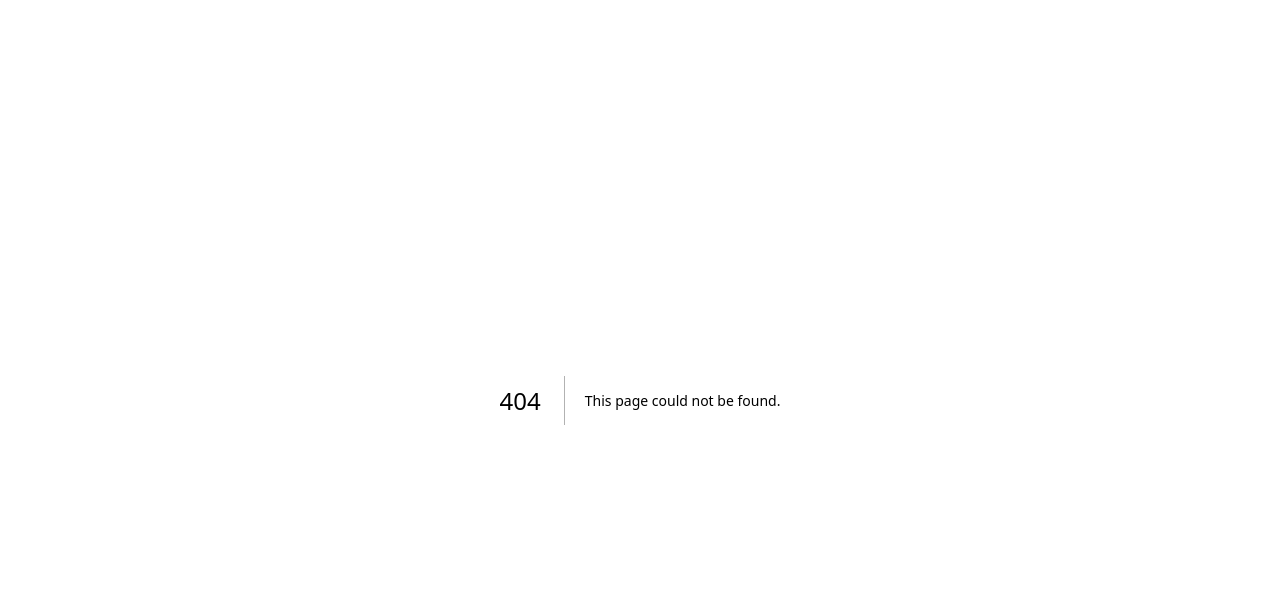
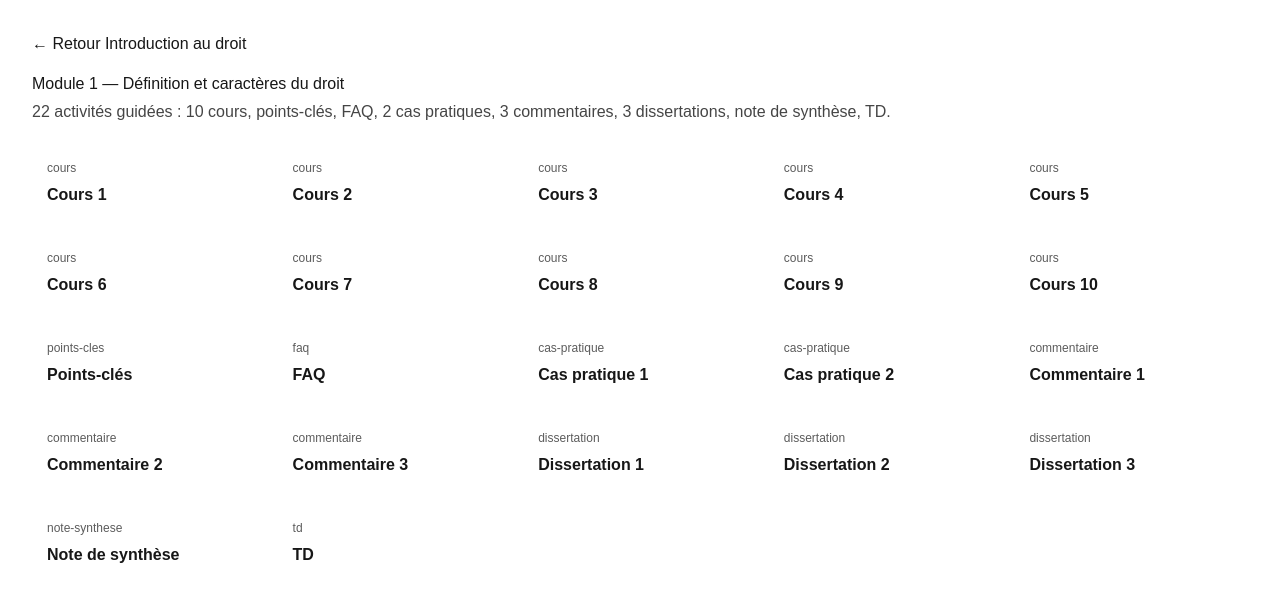
Before and after one commit to d2me-89/amelys-aws-mvp, a Next.js app: page /app/matieres/introduction-au-droit/modules/module-01-definition-et-caracteres-du-droit in a window 1280 px wide. Before the commit this address had no page. Shown: the top 602 px of the page. Built offline with nearby package versions, Linux system fonts and the light colour scheme.

Commit message:
add module 1 definition et caracteres du droit

```diff
--- /dev/null
+++ b/app/(platform)/app/matieres/introduction-au-droit/modules/module-01-definition-et-caracteres-du-droit/page.tsx
@@ -0,0 +1,101 @@
+import Link from "next/link";
+
+type Prompt = {
+  slug: string;
+  label: string;
+  kind:
+    | "cours"
+    | "points-cles"
+    | "faq"
+    | "cas-pratique"
+    | "commentaire"
+    | "dissertation"
+    | "note-synthese"
+    | "td";
+};
+
+const moduleSlug = "module-01-definition-et-caracteres-du-droit";
+
+const prompts: Prompt[] = [
+  // 10 cours
+  ...Array.from({ length: 10 }).map((_, i) => ({
+    slug: `cours-${String(i + 1).padStart(2, "0")}`,
+    label: `Cours ${i + 1}`,
+    kind: "cours" as const,
+  })),
+  // 1 points-clés
+  { slug: "points-cles", label: "Points-clés", kind: "points-cles" },
+  // 1 faq
+  { slug: "faq", label: "FAQ", kind: "faq" },
+  // 2 cas pratiques
+  ...Array.from({ length: 2 }).map((_, i) => ({
+    slug: `cas-pratique-${String(i + 1).padStart(2, "0")}`,
+    label: `Cas pratique ${i + 1}`,
+    kind: "cas-pratique" as const,
+  })),
+  // 3 commentaires
+  ...Array.from({ length: 3 }).map((_, i) => ({
+    slug: `commentaire-${String(i + 1).padStart(2, "0")}`,
+    label: `Commentaire ${i + 1}`,
+    kind: "commentaire" as const,
+  })),
+  // 3 dissertations
+  ...Array.from({ length: 3 }).map((_, i) => ({
+    slug: `dissertation-${String(i + 1).padStart(2, "0")}`,
+    label: `Dissertation ${i + 1}`,
+    kind: "dissertation" as const,
+  })),
+  // 1 note de synthèse
+  { slug: "note-de-synthese", label: "Note de synthèse", kind: "note-synthese" },
+  // 1 TD
+  { slug: "td", label: "TD", kind: "td" },
+];
+
+export default function Module1Page() {
+  return (
+    <main style={{ padding: "2rem", fontFamily: "sans-serif" }}>
+      <div style={{ marginBottom: "1rem" }}>
+        <Link href="/app/matieres/introduction-au-droit">
+          ← Retour Introduction au droit
+        </Link>
+      </div>
+
+      <h1 style={{ marginBottom: "0.25rem" }}>
+        Module 1 — Définition et caractères du droit
+      </h1>
+
+      <p style={{ marginTop: 0, opacity: 0.8 }}>
+        22 activités guidées : 10 cours, points-clés, FAQ, 2 cas pratiques,
+        3 commentaires, 3 dissertations, note de synthèse, TD.
+      </p>
+
+      <div
+        style={{
+          display: "grid",
+          gridTemplateColumns: "repeat(auto-fit, minmax(220px, 1fr))",
+          gap: "12px",
+          marginTop: "1.25rem",
+        }}
+      >
+        {prompts.map((p) => (
+          <Link
+            key={p.slug}
+            href={`/app/matieres/introduction-au-droit/modules/${moduleSlug}/prompts/${p.slug}`}
+            style={{
+              border: "1px solid rgba(255,255,255,0.15)",
+              borderRadius: 14,
+              padding: 14,
+              textDecoration: "none",
+              color: "inherit",
+            }}
+          >
+            <div style={{ fontSize: 12, opacity: 0.7, marginBottom: 6 }}>
+              {p.kind}
+            </div>
+            <div style={{ fontWeight: 600 }}>{p.label}</div>
+          </Link>
+        ))}
+      </div>
+    </main>
+  );
+}
--- a/app/(platform)/app/matieres/introduction-au-droit/page.tsx
+++ b/app/(platform)/app/matieres/introduction-au-droit/page.tsx
@@ -13,7 +13,7 @@ export default function IntroDroitPage() {
       <hr style={{ margin: "1.5rem 0" }} />
 
       <Link
-        href="/app/matieres/introduction-au-droit/modules/module-01-notion-de-droit"
+        href="/app/matieres/introduction-au-droit/modules/module-01-definition-et-caracteres-du-droit"
       >
         Ouvrir le Module 1 — Notion de droit
       </Link>
```
